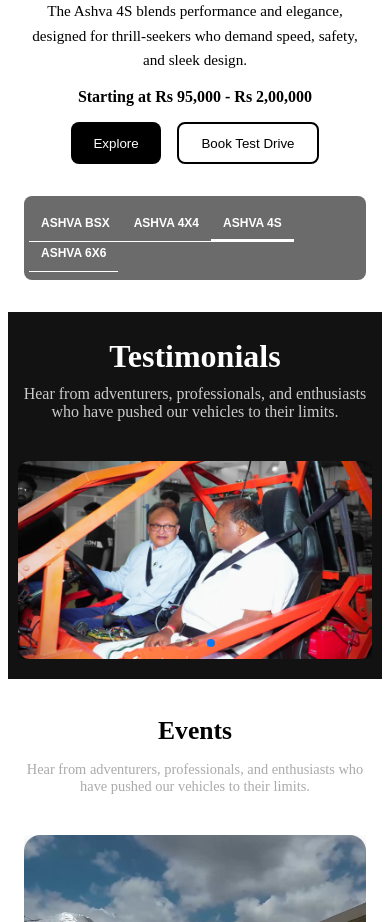
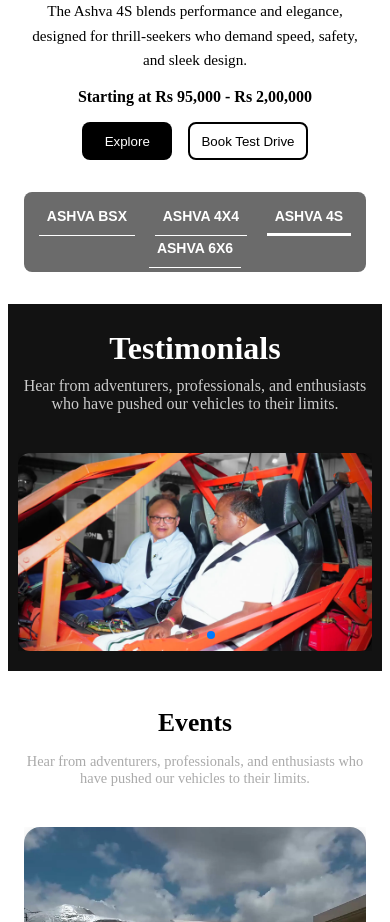
Before and after one commit to rira1403github/A-THON-ALLTERAIN-Main-Website, a Next.js app: page / in a window 390 px wide. Shown: the part 1460-2382 px from the top of the page. Built offline with nearby package versions, Linux system fonts and the light colour scheme.

Commit message:
review after product section changes

```diff
--- a/package.json
+++ b/package.json
@@ -8,6 +8,7 @@
     "start": "next start",
     "lint": "eslint"
   },
+
   "dependencies": {
     "@react-three/drei": "^10.7.4",
     "@react-three/fiber": "^9.3.0",
@@ -25,6 +26,7 @@
     "three": "^0.180.0",
     "three-stdlib": "^2.36.0"
   },
+
   "devDependencies": {
     "@eslint/eslintrc": "^3",
     "@tailwindcss/postcss": "^4",
--- a/src/sections/ProductSection.module.css
+++ b/src/sections/ProductSection.module.css
@@ -191,7 +191,24 @@
     font-weight: 600;
     font-size: 12px;
     padding: 8px 12px;
+  }
 }
+
+@media (max-width: 480px) {
+  .tabBar {
+    margin-top: 2rem;
+    padding: 8px 5px;
+  }
+
+  .tab {
+    font-size: 14px;
+    margin: auto;
+    padding: 8px 8px;
+  }
+
+  .book {
+    padding: 0.3rem 0.7rem;
+  }
 }
 
 @media (max-width: 380px) {
@@ -215,15 +232,17 @@
     font-size: 0.9rem;
   }
 
-  .buttons {
-    flex-direction: column;
+  .book {
+    padding: 0.3rem 0.5rem;
   }
 
   .tabBar {
-    flex-direction: column;
+    margin-top: 2rem;
+    padding: 8px 3px;
   }
 
   .tab {
-    width: 100%;
+    font-size: 11px;
+    padding: 2px 6px;
   }
 }
```
Also changed, not shown: eslint.config.mjs (line endings or trailing spaces), 2 other files (tests, documents, lock files or other folders).
